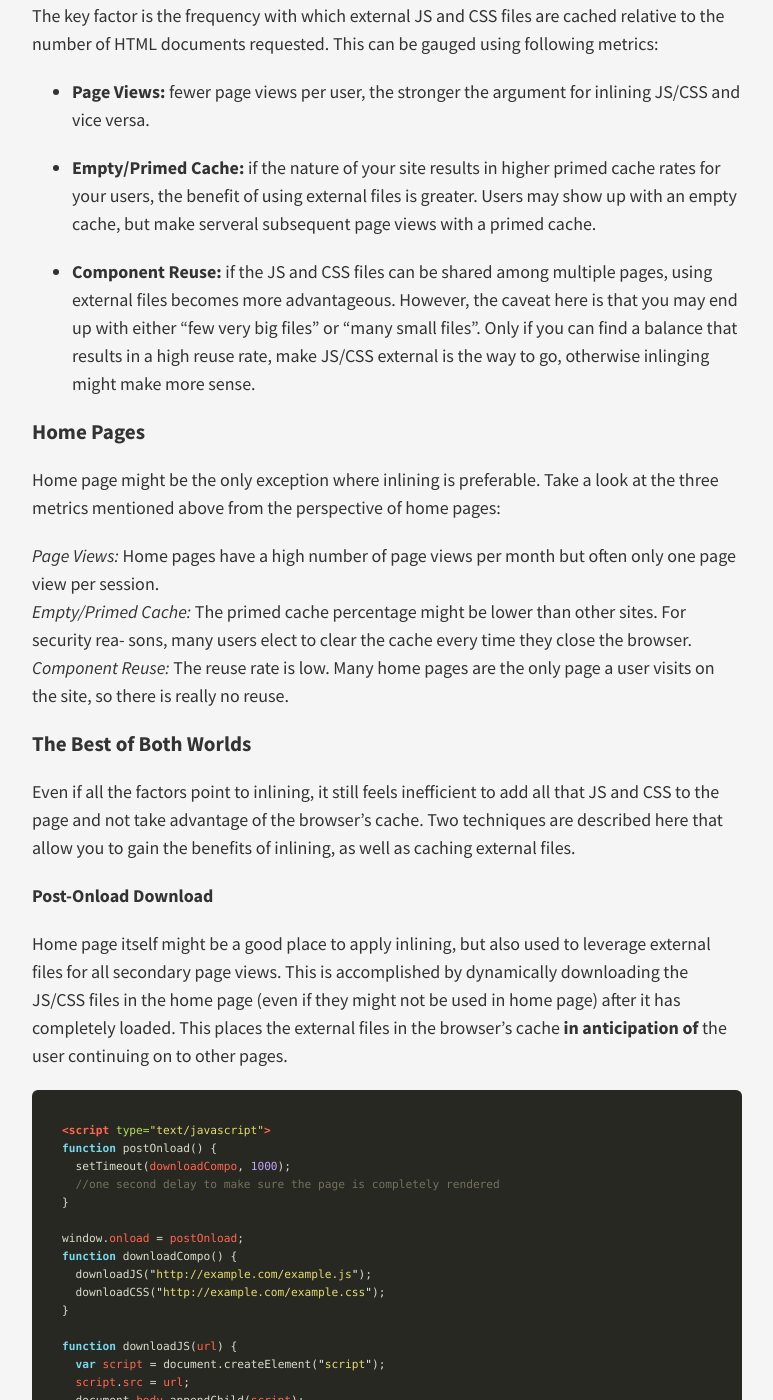
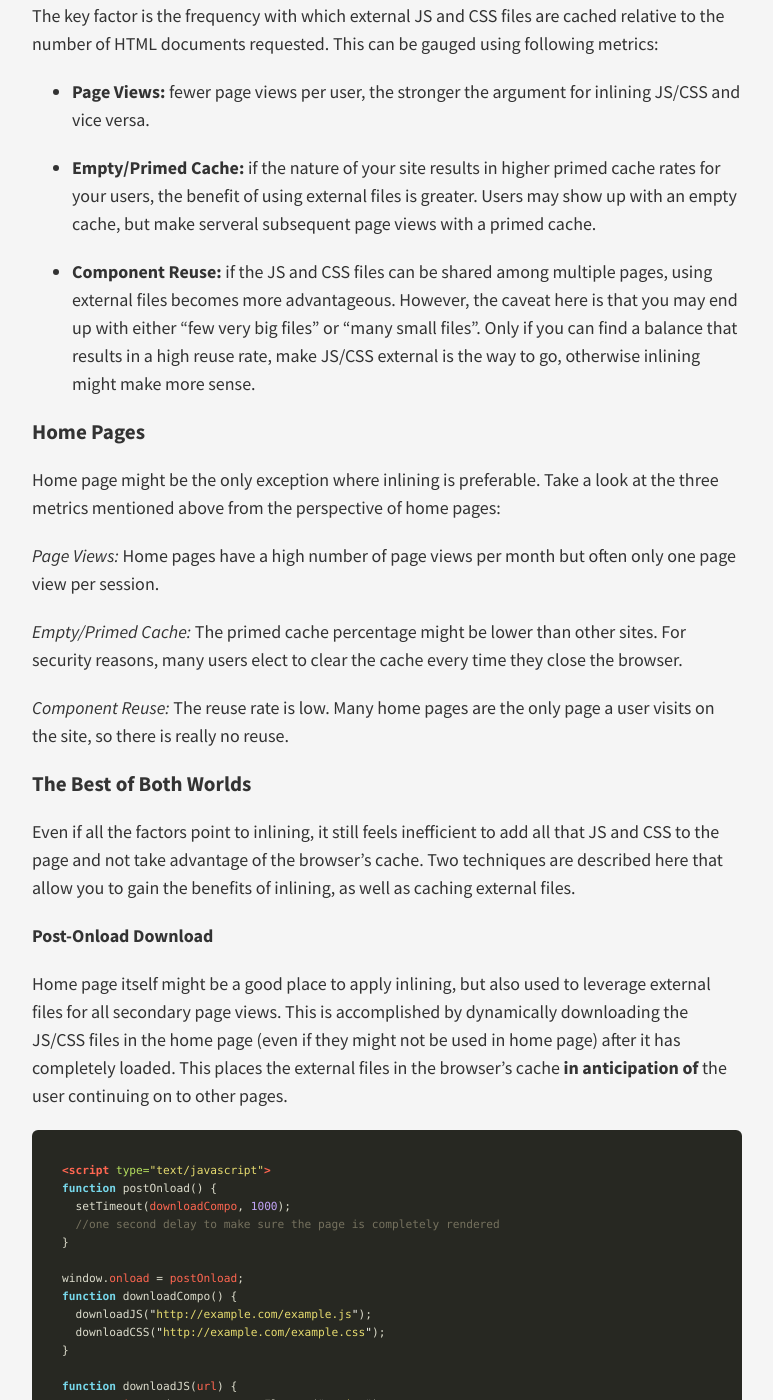
Before and after one commit to ycswaves/blog, a Jekyll site: the page built from _posts/2015-08-11-web-performance-make-js-css-external.md, in a window 1280 px wide and 1400 px high, scrolled down 362 px. Shown: the whole window, without its empty margins (253-1026 px from the left). Built offline with Jekyll 4.4.1, drawn with Linux system fonts in a browser that asks for light colours; nearby versions of some CDN libraries; Markdown is read by kramdown in place of the engine named in the settings; comment, search, counter and statistics services are not loaded; some of the changed text lies outside the part shown.

Commit message:
fix typo

```diff
--- a/_posts/2015-08-11-web-performance-make-js-css-external.md
+++ b/_posts/2015-08-11-web-performance-make-js-css-external.md
@@ -11,13 +11,15 @@ The key factor is the frequency with which external JS and CSS files are cached
 
 - **Empty/Primed Cache:** if the nature of your site results in higher primed cache rates for your users, the benefit of using external files is greater. Users may show up with an empty cache, but make serveral subsequent page views with a primed cache.
 
-- **Component Reuse:** if the JS and CSS files can be shared among multiple pages, using external files becomes more advantageous. However, the caveat here is that you may end up with either "few very big files" or "many small files". Only if you can find a balance that results in a high reuse rate, make JS/CSS external is the way to go, otherwise inlinging might make more sense.
+- **Component Reuse:** if the JS and CSS files can be shared among multiple pages, using external files becomes more advantageous. However, the caveat here is that you may end up with either "few very big files" or "many small files". Only if you can find a balance that results in a high reuse rate, make JS/CSS external is the way to go, otherwise inlining might make more sense.
 
 ### Home Pages
 Home page might be the only exception where inlining is preferable. Take a look at the three metrics mentioned above from the perspective of home pages:
 
 *Page Views:* Home pages have a high number of page views per month but often only one page view per session.
-*Empty/Primed Cache:* The primed cache percentage might be lower than other sites. For security rea- sons, many users elect to clear the cache every time they close the browser.
+
+*Empty/Primed Cache:* The primed cache percentage might be lower than other sites. For security reasons, many users elect to clear the cache every time they close the browser.
+
 *Component Reuse:* The reuse rate is low. Many home pages are the only page a user visits on the site, so there is really no reuse.
 
 ### The Best of Both Worlds
```
Also changed, not shown: other parts of _posts/2015-08-11-web-performance-make-js-css-external.md (+2 -2 lines).
